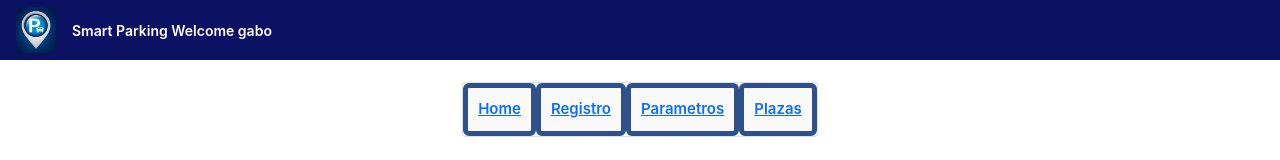
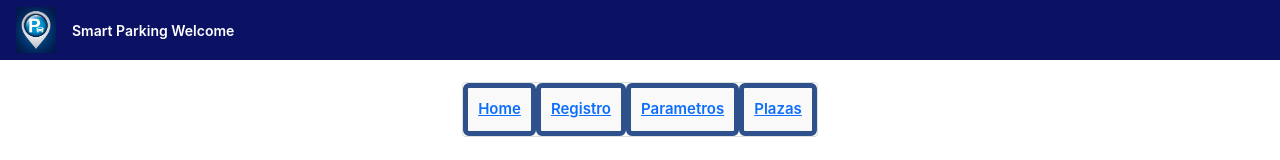
Before and after one commit to AngelicaCalderon/SmartParking-Front, an Angular app in the folder frontend/: page /home in a window 1280 px wide. Shown: the top 160 px of the page. Built offline with nearby package versions, Linux system fonts and the light colour scheme.

Commit message:
Entrega sprint

```diff
--- a/frontend/src/app/app.component.html
+++ b/frontend/src/app/app.component.html
@@ -1,7 +1,7 @@
 <!-- Toolbar -->
 <div class="toolbar" role="banner">
     <img width="40" alt="SP logo" src="../assets/image/logo.jpg" />
-    <span>Smart Parking Welcome gabo</span>
+    <span>Smart Parking Welcome</span>
 
     <div class="spacer"> </div>
 
```
Also changed, not shown: 1 other file (tests, documents, lock files or other folders).
